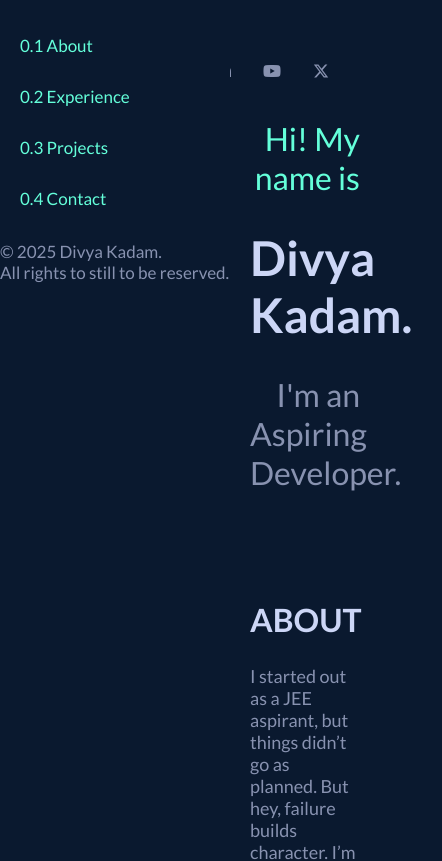
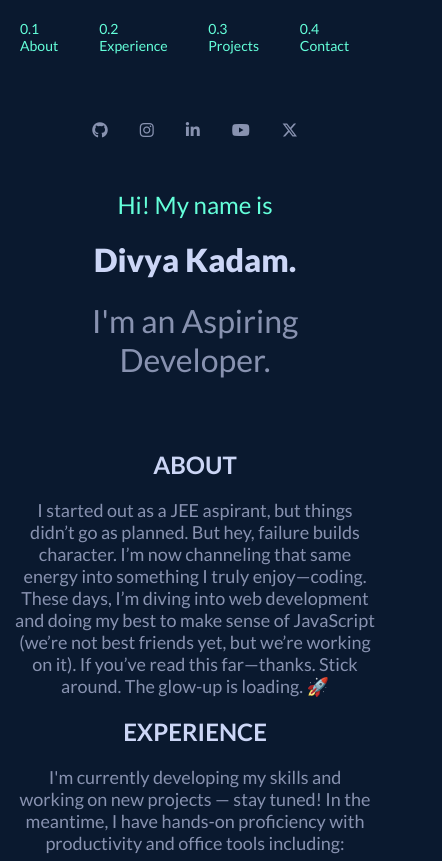
Before and after one commit to prchkadam/Portfolio, a plain HTML site: page index.html in a window 390 px wide. Shown: the top 861 px of the page, 442 px wide, since content can reach past the window. Drawn offline with Linux system fonts and the light colour scheme; a script that the page names is missing.

Commit message:
Responsive Design/layout

```diff
--- a/index.html
+++ b/index.html
@@ -19,8 +19,6 @@
     <a class="nav-item" href="#experience">0.2   Experience</a>
     <a class="nav-item" href="#projects">0.3   Projects</a>
     <a class="nav-item" href="#contact">0.4   Contact</a>
-    <p id="copyright">    &copy; 2025 Divya Kadam. <br>
-      All rights to still to be reserved.</p>
   </div>
 
   <header>
@@ -92,7 +90,12 @@
         <td><a class="mail" href="mailto:divyakadam207@gmail.com">Get In Touch</a></td>
       </tr>
     </table>
+  </main>
 
-  </main>
+  <footer>
+    <footer class="site-footer">
+  <p>&copy; 2025 Divya Kadam. All rights still to be reserved.</p>
+</footer>
+  </footer>
 </body>
 </html>
--- a/script.js
+++ /dev/null
@@ -1 +0,0 @@
-document.addEventListener("DOMContentLoaded", function () { alert("Please view it on laptop or desktop"); });
--- a/style.css
+++ b/style.css
@@ -2,8 +2,8 @@
     box-sizing: border-box;
     font-family: "Lato", sans-serif;
   font-weight: 400;
-    font-style: normal;
-    background-color:rgb(10, 25, 47);}
+  background-color: rgb(10, 25, 47);
+  color: rgb(136, 146, 176);}
 
 body {
   margin: 0;}
@@ -14,9 +14,7 @@
   left: 0;
   height: 100vh;
   width: 230px;
-    background-color: rgb(10, 25, 47) ;
-    font-size: 17px;
-    color: rgb(136, 146, 176);
+  background-color: rgb(10, 25, 47);
   display: flex;
   flex-direction: column;
   padding-top: 20px;
@@ -34,49 +32,90 @@
   color: white;}
 
 .main-content {
-    margin-left: 220px; /* same as sidebar width */
+  margin-left: 230px;
   padding: 30px;
-    background-color: rgb(10, 25, 47);
-    color: rgb(136, 146, 176);
   text-align: right;}
 
 main {
-    margin-left: 220px; /* same as sidebar width */
+  margin-left: 230px;
   padding: 30px;
-    background-color: rgb(10, 25, 47);
-    color: rgb(136, 146, 176);
   min-height: 100vh;
   font-size: 18px;}
 
 #name {
-    color: #64ffda !important;
-    font-weight: 400 !important;}
+  color: #64ffda;
+  font-weight: 400;}
 
 #divya {
-    color: rgb(204, 214, 246) !important;
+  color: rgb(204, 214, 246);
   font-size: 48px;
-    font-weight: bolder ;}
+  font-weight: 900;}
 
 h2 {
   color: rgb(204, 214, 246);
-    font-size:32px !important;
-    font-weight: 550 !important;}
+  font-size: 32px;
+  font-weight: 550;}
 
 table.contacticons {
   display: flex;
   justify-content: flex-end;
   border-spacing: 30px;
-    height: 62px;}
+  gap: 20px;
+  margin-bottom: 20px;}
 
 .getintouch {
   display: flex;
   justify-content: center;
   margin-top: 0.5%;
-    border-spacing: 20px
-  }
+  gap: 20px;}
 
 .mail {
   text-decoration: none;
-    color: rgb(100, 255, 218) ;
-    font-size:larger ;
+  color: rgb(100, 255, 218);
+  font-size: larger; }
+
+ .site-footer {
+  margin-left: 230px;
+  text-align: center;
+  font-size: 14px;
+  padding: 20px;
+  color: rgb(136, 146, 176);
+  background-color: rgb(10, 25, 47);
+  border-top: 1px solid rgba(136, 146, 176, 0.2);
 }
+
+/* === Responsive Design === */
+@media screen and (max-width: 768px) {
+  .sidebar {
+    position: relative;
+    width: 100%;
+    height: auto;
+    flex-direction: row;
+    justify-content: space-around;
+    padding: 10px;}
+
+  .nav-item {
+    padding: 10px;
+    font-size: 14px;}
+
+  .main-content,
+  main {
+    margin-left: 0;
+    padding: 15px;
+    text-align: center;}
+
+  #divya {
+    font-size: 32px;}
+
+  h2 {
+    font-size: 24px !important;}
+
+  table.contacticons {
+    flex-direction: column;
+    align-items: center;
+    gap: 15px;}
+
+  .getintouch {
+    flex-direction: column;
+    align-items: center;}
+  }
```
Lines whose indentation alone changed are shown as unchanged.
